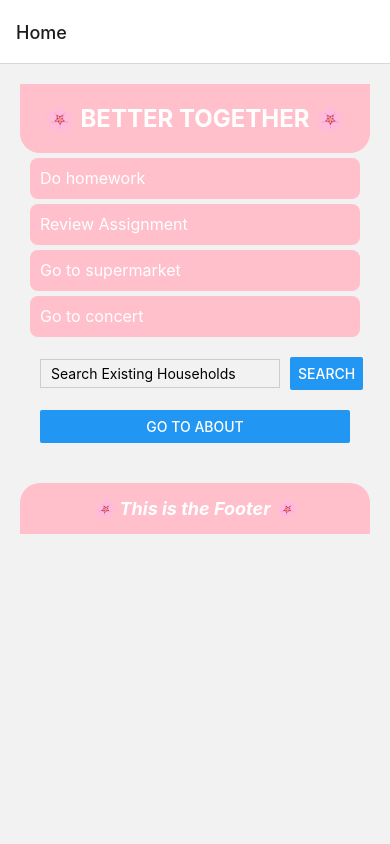
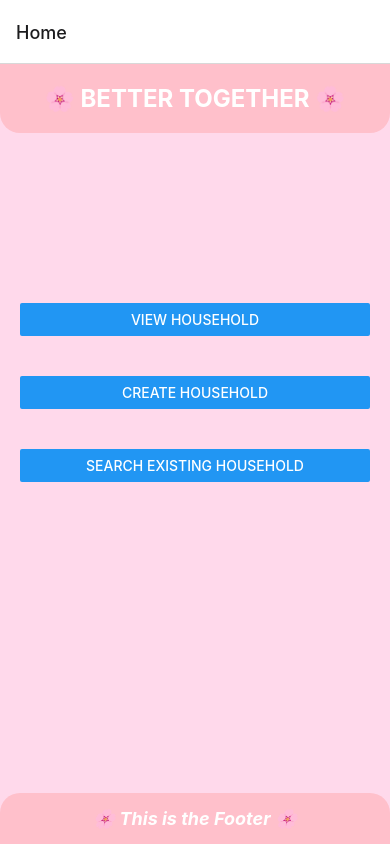
Before and after one commit to simplyekom/CPRG303FinalProject, a React Native app in the folder ReactNativeFinalProject/: screen / in a window 390 px wide. Built offline with nearby package versions, Linux system fonts and the light colour scheme.

Commit message:
Background image pending...

```diff
--- a/ReactNativeFinalProject/App.jsx
+++ b/ReactNativeFinalProject/App.jsx
@@ -10,7 +10,10 @@ import React from 'react';
 import { NavigationContainer } from '@react-navigation/native';
 import { createNativeStackNavigator } from '@react-navigation/native-stack';
 import HomeScreen from './src/screens/HomeScreen';
-import AboutScreen from './src/screens/AboutScreen';
+import ViewHouseholdScreen from './src/screens/ViewHouseholdScreen';
+import CreateHouseholdScreen from './src/screens/CreateHouseholdScreen';
+import SearchHouseholdScreen from './src/screens/SearchHouseholdScreen';
+
 
 const App = () => {
 
@@ -20,7 +23,9 @@ const App = () => {
     <NavigationContainer>
       <Stack.Navigator>
         <Stack.Screen name="Home" component={HomeScreen} />
-        <Stack.Screen name="About" component={AboutScreen} />
+        <Stack.Screen name="View Household" component={ViewHouseholdScreen} />
+        <Stack.Screen name="Create Household" component={ViewHouseholdScreen} />
+        <Stack.Screen name="Search Existing Household" component={SearchHouseholdScreen} />
       </Stack.Navigator>
     </NavigationContainer>
   );
--- a/ReactNativeFinalProject/package.json
+++ b/ReactNativeFinalProject/package.json
@@ -10,13 +10,15 @@
     "test": "jest"
   },
   "dependencies": {
+    "@expo/vector-icons": "^13.0.0",
     "@react-navigation/native": "^6.1.9",
     "@react-navigation/native-stack": "^6.9.17",
     "react": "18.2.0",
     "react-native": "0.72.7",
     "react-native-gesture-handler": "^2.14.0",
     "react-native-safe-area-context": "^4.7.4",
-    "react-native-screens": "^3.27.0"
+    "react-native-screens": "^3.27.0",
+    "react-native-vector-icons": "^10.0.2"
   },
   "devDependencies": {
     "@babel/core": "^7.20.0",
--- a/ReactNativeFinalProject/src/components/ToDoForm.jsx
+++ b/ReactNativeFinalProject/src/components/ToDoForm.jsx
@@ -1,4 +1,4 @@
-import React, {useState} from 'react';
+/*import React, {useState} from 'react';
 import {StyleSheet, View, TextInput, Button} from 'react-native';
 
 const ToDoForm = ({ addTask }) => {
@@ -35,4 +35,4 @@ const styles = StyleSheet.create({
   },
 });
 
-export default ToDoForm;
+export default ToDoForm;*/
--- a/ReactNativeFinalProject/src/components/ToDoList.jsx
+++ b/ReactNativeFinalProject/src/components/ToDoList.jsx
@@ -1,4 +1,4 @@
-import React from 'react';
+/*import React from 'react';
 import { StyleSheet, View, Text, ScrollView, Pressable } from 'react-native';
 
 const ToDoList = ({ tasks }) => {
@@ -44,4 +44,4 @@ const styles = StyleSheet.create({
   },
 });
 
-export default ToDoList;
+export default ToDoList;*/
--- a/ReactNativeFinalProject/src/layouts/MainLayout.jsx
+++ b/ReactNativeFinalProject/src/layouts/MainLayout.jsx
@@ -16,7 +16,8 @@ const MainLayout = ({ children }) => {
 const styles = StyleSheet.create({
   container: {
     flex: 1,
-    padding: 20,
+    backgroundColor: '#FFD9EB', // Lighter pink background color
+    padding: 0,
   },
 });
 
--- a/ReactNativeFinalProject/src/screens/AboutScreen.jsx
+++ /dev/null
@@ -1,57 +0,0 @@
-import React, { useState } from 'react';
-import { SafeAreaView } from 'react-native-safe-area-context';
-import { StyleSheet, View, Text } from 'react-native';
-import MainLayout from '../layouts/MainLayout';
-
-const getDate = () => {
-  const today = new Date();
-  const month = today.getMonth() + 1;
-  const year = today.getFullYear();
-  const date = today.getDate();
-  return `${month}/${date}/${year}`;
-};
-
-const AboutScreen = () => {
-  const [currentDate, setCurrentDate] = useState(getDate());
-
-  return (
-    <MainLayout>
-      <SafeAreaView style={styles.safeArea}>
-        <View style={styles.container}>
-          <Text style={styles.header}>App Name: Better Together</Text>
-          <Text style={styles.text}>Name: Ekom Uffort</Text>
-          <Text style={styles.text}>Today's Date: {currentDate}</Text>
-        </View>
-      </SafeAreaView>
-    </MainLayout>
-  );
-};
-
-const styles = StyleSheet.create({
-  safeArea: {
-    flex: 1,
-  },
-  container: {
-    margin: 20,
-    alignItems: 'center',
-    backgroundColor: '#FFC0CB', // Pink color
-    padding: 20,
-    borderRadius: 20,
-    elevation: 3, // Add shadow for a subtle lift
-  },
-  header: {
-    fontSize: 24,
-    fontFamily: 'monospace',
-    marginBottom: 10,
-    color: 'white',
-    fontWeight: 'bold',
-  },
-  text: {
-    fontSize: 20,
-    fontFamily: 'monospace',
-    marginBottom: 10,
-    color: 'white',
-  },
-});
-
-export default AboutScreen;
--- /dev/null
+++ b/ReactNativeFinalProject/src/screens/CreateHouseholdScreen.jsx
@@ -0,0 +1,88 @@
+import React, { useState } from 'react';
+import { SafeAreaView } from 'react-native-safe-area-context';
+import { StyleSheet, View, Text } from 'react-native';
+import MainLayout from '../layouts/MainLayout';
+
+const getDate = () => {
+  const today = new Date();
+  const month = today.getMonth() + 1;
+  const year = today.getFullYear();
+  const date = today.getDate();
+  return `${month}/${date}/${year}`;
+};
+
+const CreateHouseholdScreen = () => {
+  const [currentDate, setCurrentDate] = useState(getDate());
+
+  return (
+    <MainLayout>
+      <SafeAreaView style={styles.safeArea}>
+
+        {/* Members' Names Section */}
+        <View style={styles.categoryContainer}>
+          <Text style={styles.categoryHeader}>Members Names</Text>
+          {/* Add your content for Members' Names here */}
+        </View>
+
+        {/* Chores List Section */}
+        <View style={styles.categoryContainer}>
+          <Text style={styles.categoryHeader}>Chores List</Text>
+          {/* Add your content for Chores List here */}
+        </View>
+
+        {/* Grocery List and Notes Sections (Side by Side) */}
+        <View style={styles.sideBySideContainer}>
+          {/* Grocery List Section */}
+          <View style={styles.verticalCategoryContainer}>
+            <Text style={styles.categoryHeader}>Grocery List</Text>
+            {/* Add your content for Grocery List here */}
+          </View>
+
+          {/* Notes Section */}
+          <View style={styles.verticalCategoryContainer}>
+            <Text style={styles.categoryHeader}>Notes</Text>
+            {/* Add your content for Notes here */}
+          </View>
+        </View>
+
+      </SafeAreaView>
+    </MainLayout>
+  );
+};
+
+const styles = StyleSheet.create({
+  safeArea: {
+    flex: 1,
+  },
+  categoryContainer: {
+    margin: 20,
+    alignItems: 'center',
+    backgroundColor: '#FFC0CB', // Pink color
+    padding: 20,
+    borderRadius: 20,
+    elevation: 3, // Add shadow for a subtle lift
+    marginBottom: 20,
+  },
+  categoryHeader: {
+    fontSize: 20,
+    fontFamily: 'monospace',
+    marginBottom: 10,
+    color: 'white',
+    fontWeight: 'bold',
+  },
+  sideBySideContainer: {
+    flexDirection: 'row',
+    justifyContent: 'space-between',
+  },
+  verticalCategoryContainer: {
+    flex: 1,
+    margin: 20,
+    backgroundColor: '#FFC0CB', // Pink color
+    padding: 20,
+    borderRadius: 20,
+    elevation: 3, // Add shadow for a subtle lift
+    marginBottom: 20,
+  },
+});
+
+export default CreateHouseholdScreen;
--- a/ReactNativeFinalProject/src/screens/HomeScreen.jsx
+++ b/ReactNativeFinalProject/src/screens/HomeScreen.jsx
@@ -1,37 +1,63 @@
-import React, { useState } from 'react';
-import { SafeAreaView } from 'react-native-safe-area-context';
-import { View, Button } from 'react-native';
-import ToDoForm from '../components/ToDoForm';
-import ToDoList from '../components/ToDoList';
+import React from 'react';
+import { SafeAreaView, View, Button, StyleSheet } from 'react-native';
 import MainLayout from '../layouts/MainLayout';
 
-const HomeScreen = ({navigation}) => {
-
-  const [tasks, setTasks] = useState([
-    'Do homework',
-    'Review Assignment',
-    'Go to supermarket',
-    'Go to concert',
-  ]);
-
-  const addTask = taskText => {
-    setTasks([...tasks, taskText]);
-  };
-
+const HomeScreen = ({ navigation }) => {
   return (
     <MainLayout>
-      <SafeAreaView>
-        <ToDoList tasks={tasks} />
-        <ToDoForm addTask={addTask} />
-        <View style= {{margin: 20}}>
-        <Button
-          title="Go to About"
-          onPress={() => navigation.navigate('About')}
-        />
+      <SafeAreaView style={styles.safeArea}>
+        <View style={styles.viewhousehold}>
+          <Button
+            title="View Household"
+            onPress={() => navigation.navigate('View Household')}
+
+          />
+          </View>
+
+          <View style={styles.createhousehold}>
+          <Button
+            title="Create Household"
+            onPress={() => navigation.navigate('Create Household')}
+
+          />
+          </View>
+          <View style = {styles.searchhousehold}>
+          <Button
+            title="Search Existing Household"
+            onPress={() => navigation.navigate('Search Existing Household')}
+
+          />
         </View>
       </SafeAreaView>
     </MainLayout>
   );
 };
 
+const styles = StyleSheet.create({
+    safeArea: {
+      flex: 1,
+    },
+    viewhousehold: {
+      marginTop: 170,
+      paddingLeft: 20,
+      paddingRight: 20,
+      marginBottom: 20,
+    },
+
+    createhousehold: {
+        marginTop: 20,
+        paddingLeft: 20,
+        paddingRight: 20,
+        marginBottom: 20,
+    },
+    searchhousehold: {
+        marginTop: 20,
+        paddingLeft: 20,
+        paddingRight: 20,
+        marginBottom: 20,
+    },
+  });
+
+
+
 export default HomeScreen;
--- /dev/null
+++ b/ReactNativeFinalProject/src/screens/SearchHouseholdScreen.jsx
@@ -0,0 +1,88 @@
+import React, { useState } from 'react';
+import { SafeAreaView } from 'react-native-safe-area-context';
+import { StyleSheet, View, Text } from 'react-native';
+import MainLayout from '../layouts/MainLayout';
+
+const getDate = () => {
+  const today = new Date();
+  const month = today.getMonth() + 1;
+  const year = today.getFullYear();
+  const date = today.getDate();
+  return `${month}/${date}/${year}`;
+};
+
+const SearchHouseholdScreen = () => {
+  const [currentDate, setCurrentDate] = useState(getDate());
+
+  return (
+    <MainLayout>
+      <SafeAreaView style={styles.safeArea}>
+
+        {/* Members' Names Section */}
+        <View style={styles.categoryContainer}>
+          <Text style={styles.categoryHeader}>Members Names</Text>
+          {/* Add your content for Members' Names here */}
+        </View>
+
+        {/* Chores List Section */}
+        <View style={styles.categoryContainer}>
+          <Text style={styles.categoryHeader}>Chores List</Text>
+          {/* Add your content for Chores List here */}
+        </View>
+
+        {/* Grocery List and Notes Sections (Side by Side) */}
+        <View style={styles.sideBySideContainer}>
+          {/* Grocery List Section */}
+          <View style={styles.verticalCategoryContainer}>
+            <Text style={styles.categoryHeader}>Grocery List</Text>
+            {/* Add your content for Grocery List here */}
+          </View>
+
+          {/* Notes Section */}
+          <View style={styles.verticalCategoryContainer}>
+            <Text style={styles.categoryHeader}>Notes</Text>
+            {/* Add your content for Notes here */}
+          </View>
+        </View>
+
+      </SafeAreaView>
+    </MainLayout>
+  );
+};
+
+const styles = StyleSheet.create({
+  safeArea: {
+    flex: 1,
+  },
+  categoryContainer: {
+    margin: 20,
+    alignItems: 'center',
+    backgroundColor: '#FFC0CB', // Pink color
+    padding: 20,
+    borderRadius: 20,
+    elevation: 3, // Add shadow for a subtle lift
+    marginBottom: 20,
+  },
+  categoryHeader: {
+    fontSize: 20,
+    fontFamily: 'monospace',
+    marginBottom: 10,
+    color: 'white',
+    fontWeight: 'bold',
+  },
+  sideBySideContainer: {
+    flexDirection: 'row',
+    justifyContent: 'space-between',
+  },
+  verticalCategoryContainer: {
+    flex: 1,
+    margin: 20,
+    backgroundColor: '#FFC0CB', // Pink color
+    padding: 20,
+    borderRadius: 20,
+    elevation: 3, // Add shadow for a subtle lift
+    marginBottom: 20,
+  },
+});
+
+export default SearchHouseholdScreen;
--- /dev/null
+++ b/ReactNativeFinalProject/src/screens/ViewHouseholdScreen.jsx
@@ -0,0 +1,88 @@
+import React, { useState } from 'react';
+import { SafeAreaView } from 'react-native-safe-area-context';
+import { StyleSheet, View, Text } from 'react-native';
+import MainLayout from '../layouts/MainLayout';
+
+const getDate = () => {
+  const today = new Date();
+  const month = today.getMonth() + 1;
+  const year = today.getFullYear();
+  const date = today.getDate();
+  return `${month}/${date}/${year}`;
+};
+
+const ViewHouseholdScreen = () => {
+  const [currentDate, setCurrentDate] = useState(getDate());
+
+  return (
+    <MainLayout>
+      <SafeAreaView style={styles.safeArea}>
+
+        {/* Members' Names Section */}
+        <View style={styles.categoryContainer}>
+          <Text style={styles.categoryHeader}>Members Names</Text>
+          {/* Add your content for Members' Names here */}
+        </View>
+
+        {/* Chores List Section */}
+        <View style={styles.categoryContainer}>
+          <Text style={styles.categoryHeader}>Chores List</Text>
+          {/* Add your content for Chores List here */}
+        </View>
+
+        {/* Grocery List and Notes Sections (Side by Side) */}
+        <View style={styles.sideBySideContainer}>
+          {/* Grocery List Section */}
+          <View style={styles.verticalCategoryContainer}>
+            <Text style={styles.categoryHeader}>Grocery List</Text>
+            {/* Add your content for Grocery List here */}
+          </View>
+
+          {/* Notes Section */}
+          <View style={styles.verticalCategoryContainer}>
+            <Text style={styles.categoryHeader}>Notes</Text>
+            {/* Add your content for Notes here */}
+          </View>
+        </View>
+
+      </SafeAreaView>
+    </MainLayout>
+  );
+};
+
+const styles = StyleSheet.create({
+  safeArea: {
+    flex: 1,
+  },
+  categoryContainer: {
+    margin: 20,
+    alignItems: 'center',
+    backgroundColor: '#FFC0CB', // Pink color
+    padding: 20,
+    borderRadius: 20,
+    elevation: 3, // Add shadow for a subtle lift
+    marginBottom: 20,
+  },
+  categoryHeader: {
+    fontSize: 20,
+    fontFamily: 'monospace',
+    marginBottom: 10,
+    color: 'white',
+    fontWeight: 'bold',
+  },
+  sideBySideContainer: {
+    flexDirection: 'row',
+    justifyContent: 'space-between',
+  },
+  verticalCategoryContainer: {
+    flex: 1,
+    margin: 20,
+    backgroundColor: '#FFC0CB', // Pink color
+    padding: 20,
+    borderRadius: 20,
+    elevation: 3, // Add shadow for a subtle lift
+    marginBottom: 20,
+  },
+});
+
+export default ViewHouseholdScreen;
```
Also changed, not shown: ReactNativeFinalProject/src/images/pinkbackground.jpeg (added), 1 other file (tests, documents, lock files or other folders).
